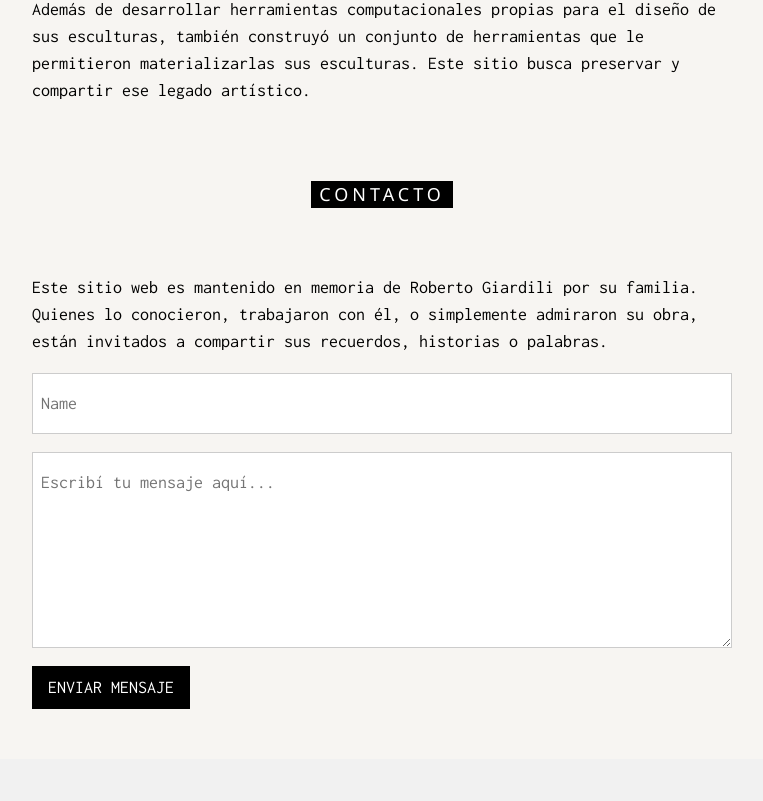
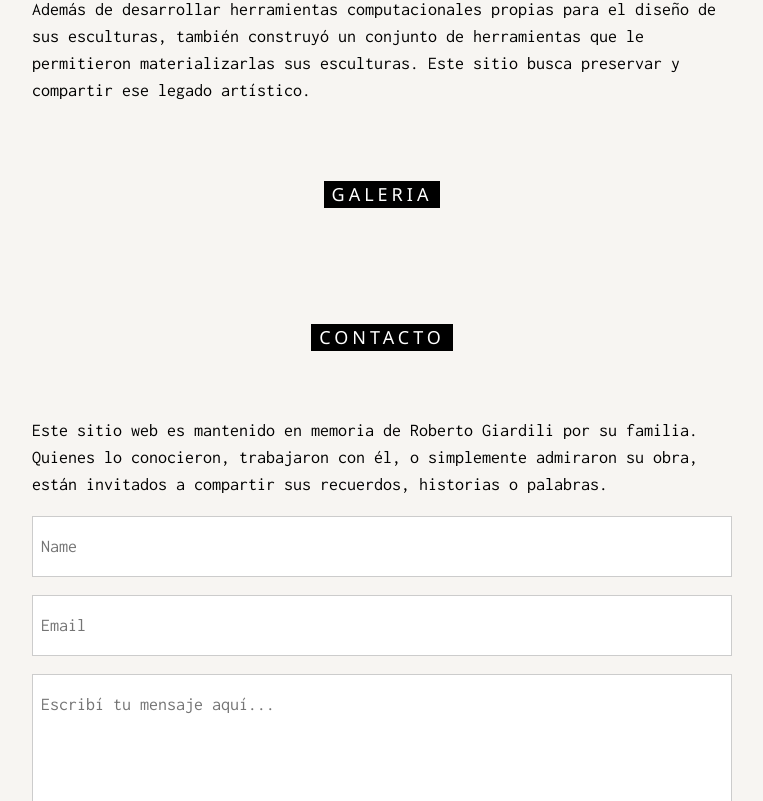
Before and after one commit to sgiardili/RobertoGiardili, a plain HTML site: page index.html in a window 1280 px wide. Shown: the part 1087-1888 px from the top of the page, without its empty margins (258-1021 px from the left). Drawn offline with nearby package versions, Linux system fonts and the light colour scheme.

Commit message:
contacto Y GALLERY

```diff
--- a/index.html
+++ b/index.html
@@ -75,6 +75,12 @@ body, html {
   </div>
 </div>
 
+<!-- Gallery -->
+<div class="w3-container" id="menu">
+  <div class="w3-content" style="max-width:700px">
+    <h5 class="w3-center w3-padding-48"><span class="w3-tag w3-wide">GALERIA</span></h5>
+  </div>
+</div>
 
 <!-- Contact/Area Container -->
 <div class="w3-container" id="where" style="padding-bottom:32px;">
@@ -83,8 +89,8 @@ body, html {
     <p>Este sitio web es mantenido en memoria de Roberto Giardili por su familia. Quienes lo conocieron, trabajaron con él, o simplemente admiraron su obra, están invitados a compartir sus recuerdos, historias o palabras.</p>
     <form action="https://formspree.io/f/myzwrakk" method="POST">
       <p><input class="w3-input w3-padding-16 w3-border" type="text" placeholder="Name" required name="Nombre"></p>
+      <p><input class="w3-input w3-padding-16 w3-border" type="text" placeholder="Email" required name="Email"></p>
       <p><textarea class="w3-input w3-padding-16 w3-border" name="Mensaje" rows="6" placeholder="Escribí tu mensaje aquí..." required></textarea></p>
-      <!-- <p><input class="w3-input w3-padding-16 w3-border" type="text" placeholder="Mensaje" required name="Mensaje"></p> -->
       <p><button class="w3-button w3-black" type="submit">ENVIAR MENSAJE</button></p>
     </form>
   </div>
```
